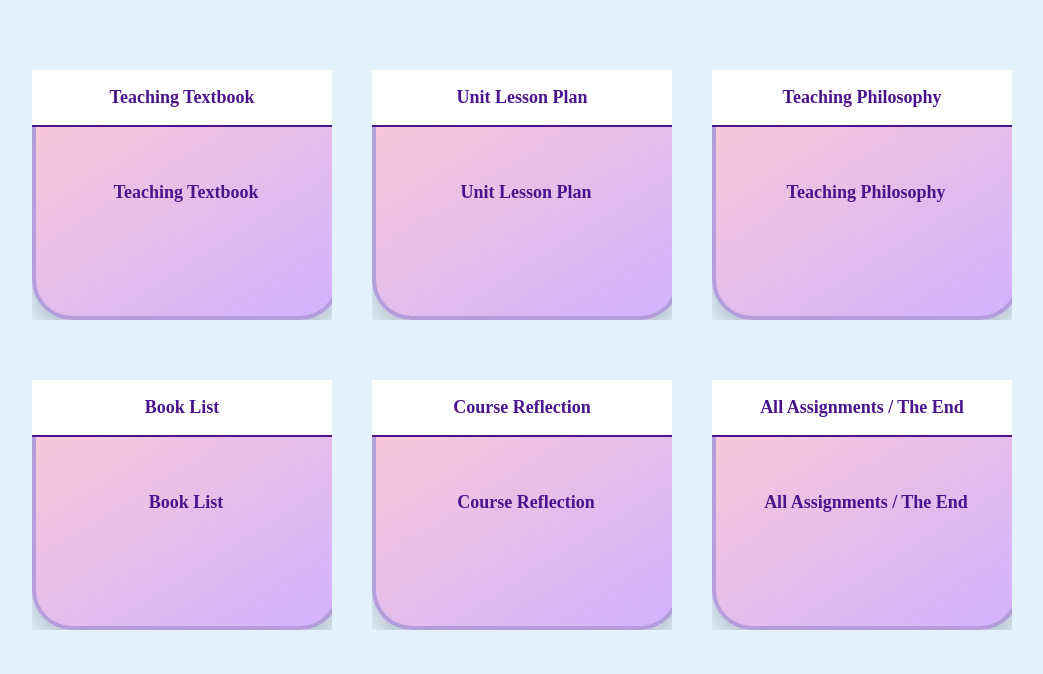
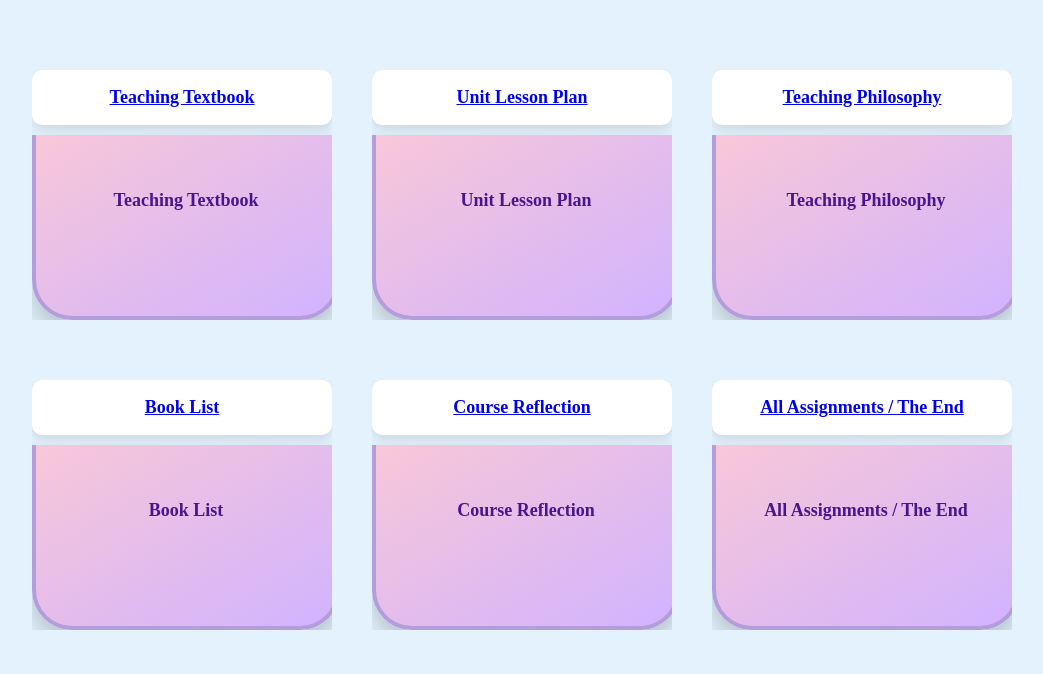
Before and after one commit to leena71/my-classroom-survival-guide, a plain HTML site: page index.html in a window 1280 px wide. Shown: the part 126-800 px from the top of the page, without its empty margins (118-1161 px from the left). Drawn offline with nearby package versions, Linux system fonts and the light colour scheme; a web font is replaced by a local one.

Commit message:
Update index.html

```diff
--- a/index.html
+++ b/index.html
@@ -54,26 +54,35 @@
       position: relative;
     }
 
-    /* The 'paper tab' that holds the link */
-    .paper-tab {
+    /* Title box above the pocket in a white square */
+    .title-box {
       width: 100%;
       height: 55px;
-      background-color: white; /* White background for the tab */
+      background-color: white; /* White background for the title */
       text-align: center;
       font-size: 18px;
       font-weight: bold;
       line-height: 55px;
-      z-index: 2;
-      transition: transform 0.3s ease;
-      border-bottom: 2px solid #4a148c;
+      color: #4a148c;
+      border-radius: 10px; /* Optional: rounded corners */
+      box-shadow: 0 4px 10px rgba(0, 0, 0, 0.1); /* Optional: shadow effect for depth */
+      margin-bottom: 10px; /* Space between the title and the pocket */
     }
 
-    .paper-tab a {
+    /* The actual pocket with ombre gradient */
+    .pocket {
+      width: 100%;
+      height: 170px;
+      background: linear-gradient(to bottom right, #f8c7d8, #d1b3ff); /* Ombre gradient background */
+      border: 4px solid #b39ddb;
+      border-top: none;
+      border-radius: 0 0 40px 40px;
+      text-align: center;
+      padding-top: 55px;
+      font-size: 18px;
+      font-weight: bold;
       color: #4a148c;
-      text-decoration: none;
-      display: inline-block;
-      width: 100%;
-      height: 100%;
+      box-shadow: 0 12px 24px rgba(0, 0, 0, 0.2);
     }
 
     /* Subtle Jump Effect on hover */
@@ -95,25 +104,10 @@
       }
     }
 
-    .pocket-wrapper:hover .paper-tab {
+    .pocket-wrapper:hover .title-box {
       animation: jump 0.6s ease forwards; /* Trigger jump on hover */
     }
 
-    /* The actual pocket with ombre gradient */
-    .pocket {
-      width: 100%;
-      height: 170px;
-      background: linear-gradient(to bottom right, #f8c7d8, #d1b3ff); /* Ombre gradient background */
-      border: 4px solid #b39ddb;
-      border-top: none;
-      border-radius: 0 0 40px 40px;
-      text-align: center;
-      padding-top: 55px;
-      font-size: 18px;
-      font-weight: bold;
-      color: #4a148c;
-      box-shadow: 0 12px 24px rgba(0, 0, 0, 0.2);
-    }
   </style>
 </head>
 <body>
@@ -123,37 +117,37 @@
   <div class="container">
     <div class="row">
       <div class="pocket-wrapper">
-        <div class="paper-tab"><a href="files/TeachingTextbook.pdf" target="_blank">Teaching Textbook</a></div>
+        <div class="title-box"><a href="files/TeachingTextbook.pdf" target="_blank">Teaching Textbook</a></div>
         <div class="pocket">Teaching Textbook</div>
       </div>
       <div class="pocket-wrapper">
-        <div class="paper-tab"><a href="files/UnitLessonPlan.pdf" target="_blank">Unit Lesson Plan</a></div>
+        <div class="title-box"><a href="files/UnitLessonPlan.pdf" target="_blank">Unit Lesson Plan</a></div>
         <div class="pocket">Unit Lesson Plan</div>
       </div>
       <div class="pocket-wrapper">
-        <div class="paper-tab"><a href="files/TeachingPhilosophy.pdf" target="_blank">Teaching Philosophy</a></div>
+        <div class="title-box"><a href="files/TeachingPhilosophy.pdf" target="_blank">Teaching Philosophy</a></div>
         <div class="pocket">Teaching Philosophy</div>
       </div>
     </div>
 
     <div class="row">
       <div class="pocket-wrapper">
-        <div class="paper-tab"><a href="files/BookList.pdf" target="_blank">Book List</a></div>
+        <div class="title-box"><a href="files/BookList.pdf" target="_blank">Book List</a></div>
         <div class="pocket">Book List</div>
       </div>
       <div class="pocket-wrapper">
-        <div class="paper-tab"><a href="files/CourseReflection.pdf" target="_blank">Course Reflection</a></div>
+        <div class="title-box"><a href="files/CourseReflection.pdf" target="_blank">Course Reflection</a></div>
         <div class="pocket">Course Reflection</div>
       </div>
       <div class="pocket-wrapper">
-        <div class="paper-tab"><a href="files/AllAssignmentsTheEnd.pdf" target="_blank">All Assignments / The End</a></div>
+        <div class="title-box"><a href="files/AllAssignmentsTheEnd.pdf" target="_blank">All Assignments / The End</a></div>
         <div class="pocket">All Assignments / The End</div>
       </div>
     </div>
 
     <div class="row">
       <div class="pocket-wrapper">
-        <div class="paper-tab"><a href="files/Invention Project.pdf" target="_blank">Invention Project</a></div>
+        <div class="title-box"><a href="files/Invention Project.pdf" target="_blank">Invention Project</a></div>
         <div class="pocket">Invention Project</div>
       </div>
     </div>
```
